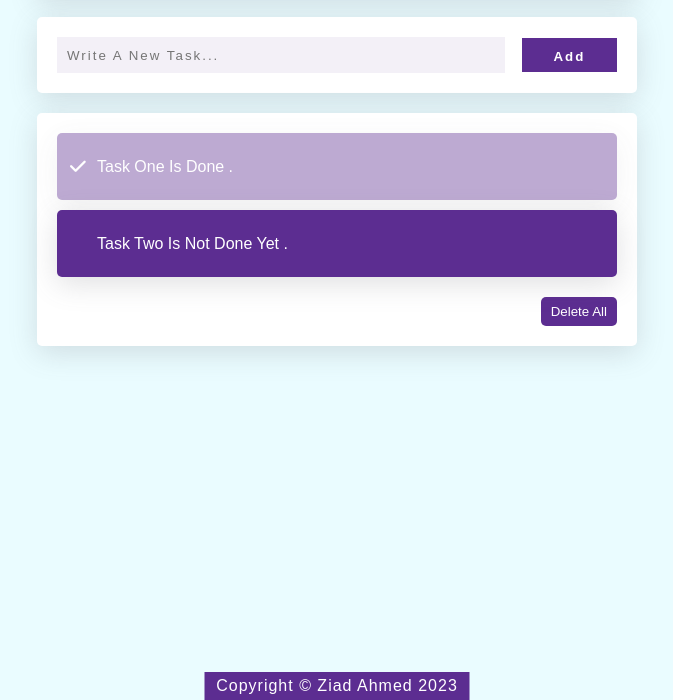
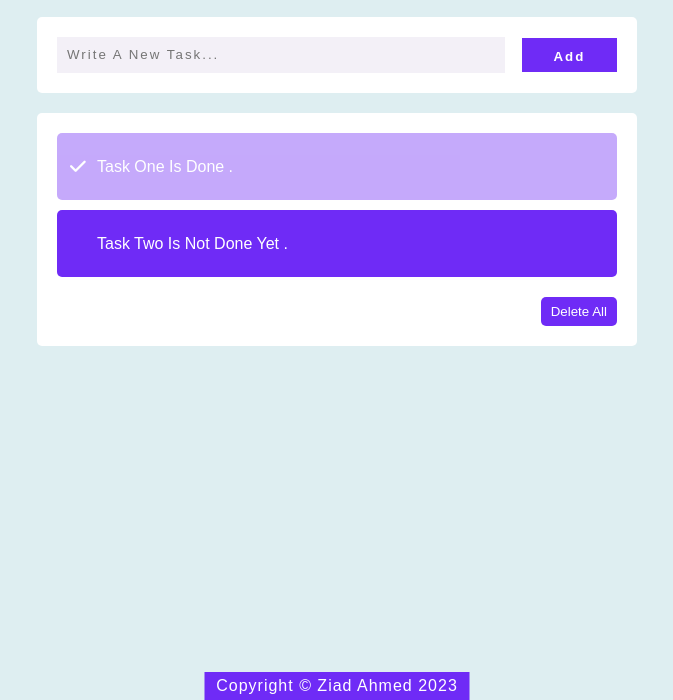
Before and after one commit to ziad-ahmed22/To-Do-Task-Js, a plain HTML site: page index.html in a window 1280 px wide. Shown: the part 100-800 px from the top of the page, without its empty margins (303-976 px from the left). Drawn offline with Linux system fonts and the light colour scheme.

Commit message:
edit colors

```diff
--- a/css/main.css
+++ b/css/main.css
@@ -9,23 +9,20 @@ body {
 }
 :root {
     --b-rad : 5px;
-    --shadow: rgba(100, 100, 111, 0.2) 0px 7px 29px 0px;
+    --main-color: #6F2BF6;
+    --second-color: white;
 }
 body[data-theme='light'] {
-    --main-color: #5C2D91;
     --input-bg: #5c2d9112;
     --input-color: black;
     --box-color: white;
-    --second-color: white;
-    --body-color: #EAFCFF;
+    --body-color: #deeef1;
 }
 body[data-theme='dark'] {
-    --main-color: #41ff00a3; /*#ffb300a3*/
     --input-bg: #ffffff17;
     --input-color: white;
-    --box-color: #2a2a2c;
-    --second-color: white;
-    --body-color: #000000;
+    --box-color: #2B3035;
+    --body-color: #1B1F22;
 }
 .container {
     width: 600px;
@@ -49,7 +46,6 @@ header, form {
     display: flex;
     justify-content: space-between;
     align-items: center;
-    box-shadow: var(--shadow);
     -webkit-border-radius: var(--b-rad);
     -moz-border-radius: var(--b-rad);
     -ms-border-radius: var(--b-rad);
@@ -80,9 +76,18 @@ input[type='text'] {
     letter-spacing: 2px;
     color: var(--input-color);
     caret-color: var(--main-color);
+    border-bottom: 2px solid transparent;
+    transition: .5s;
+    -webkit-transition: .5s;
+    -moz-transition: .5s;
+    -ms-transition: .5s;
+    -o-transition: .5s;
 }
 input[type='text']:focus::placeholder {
     opacity: 0;
+}
+input[type='text']:focus {
+    border-bottom: 2px solid var(--main-color);
 }
 input[type='submit'] {
     width: 17%;
@@ -113,7 +118,6 @@ input[type='submit']:hover {
     background-color: var(--box-color);
     border-radius: var(--b-rad);
     padding: 20px;
-    box-shadow: var(--shadow);
     -webkit-border-radius: var(--b-rad);
     -moz-border-radius: var(--b-rad);
     -ms-border-radius: var(--b-rad);
@@ -128,7 +132,6 @@ input[type='submit']:hover {
     display: flex;
     justify-content: space-between;
     align-items: center;
-    box-shadow: var(--shadow);
     position: relative;
     line-height: 1.5;
     -webkit-border-radius: var(--b-rad);
@@ -197,12 +200,19 @@ input[type='submit']:hover {
     -ms-transition: .5s;
     -o-transition: .5s;
 }
-.del-all button:hover {
-    transform: skew(5deg, 5deg);
-    -webkit-transform: skew(5deg, 5deg);
-    -moz-transform: skew(5deg, 5deg);
-    -ms-transform: skew(5deg, 5deg);
-    -o-transform: skew(5deg, 5deg);
+.del-all:hover {
+    transform: translate(-3px);
+    -webkit-transform: translate(-3px);
+    -moz-transform: translate(-3px);
+    -ms-transform: translate(-3px);
+    -o-transform: translate(-3px);
+}
+.del-all:hover button {
+    transform: translate(3px);
+    -moz-transform: translate(3px);
+    -ms-transform: translate(3px);
+    -o-transform: translate(3px);
+    -webkit-transform: translate(3px);
 }
 .copyright {
     position: fixed;
```
